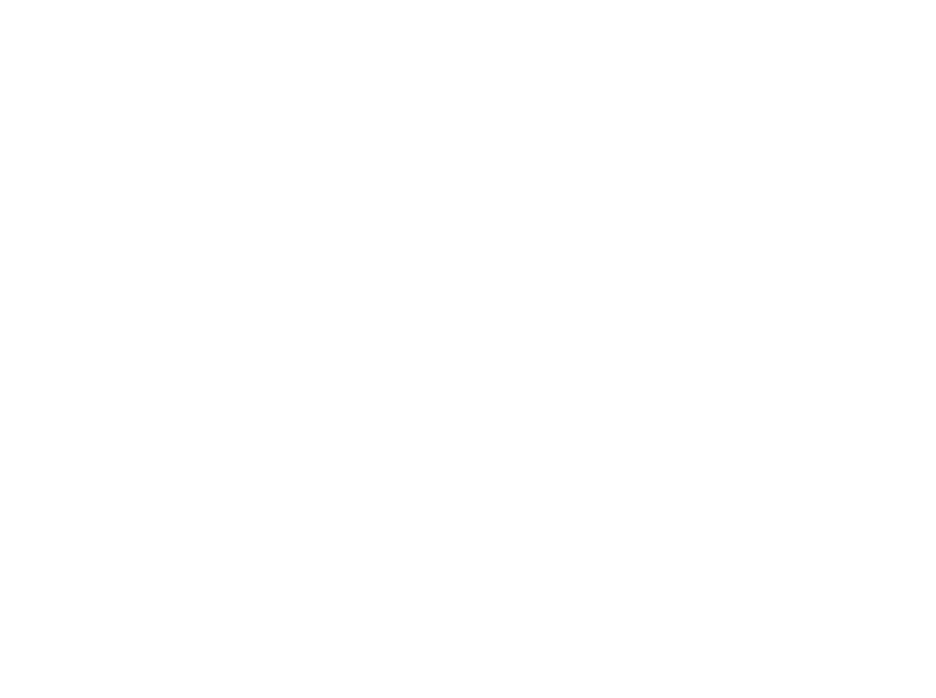
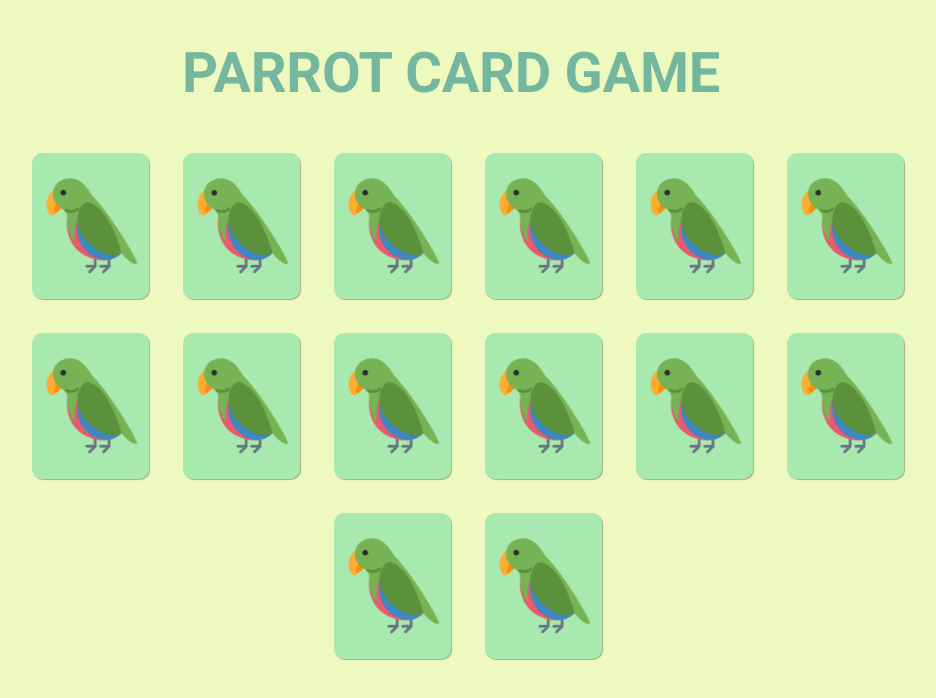
Before and after one commit to tnovaes/projeto4-parrots, a plain HTML site: page index.html in a window 1280 px wide. Shown: the whole page, without its empty margins (189-1125 px from the left). Drawn offline with Linux system fonts and the light colour scheme.

Commit message:
Versão com Layout

```diff
--- /dev/null
+++ b/css/style.css
@@ -0,0 +1,85 @@
+* {
+  margin: 0;
+  padding: 0;
+  box-sizing: border-box;
+}
+
+body {
+  background-color: #eef9bf;
+
+}
+
+header {
+  display: flex;
+  justify-content: center;
+  align-items: center;
+  margin-top: 40px;
+}
+
+h1 {
+  color: #75B79E;
+  font-family: 'Roboto', sans-serif;
+  font-size: 56px;
+  font-weight: 700;
+  line-height: 66px;
+  letter-spacing: -0.004em;
+  margin-bottom: 47px;
+
+}
+
+.container {
+  display: flex;
+  flex-wrap: wrap;
+  justify-content: center;
+  margin:0 180px;
+
+
+}
+
+.card {
+  width: 117px;
+  height: 146px;
+  position: relative;
+  margin-left: 34px;
+  margin-bottom: 34px;
+}
+
+.face {
+  width: 100%;
+  height: 100%;
+  background-color: #A7E9AF;
+  border-radius: 10px;
+  box-shadow: 1px 1px 1px rgba(0, 0, 0, .3);
+  display: flex;
+  align-items: center;
+  justify-content: center;
+  position: absolute;
+  backface-visibility: hidden;
+  transition: all .5s;
+  transform-style: preserve-3d;
+}
+
+.back-face {
+  transform: rotateY(180deg);
+}
+
+img {
+  width: 100px;
+  height: 100px;
+}
+
+@media (max-width: 550px){
+  h1{
+    font-size:46px;
+    line-height: 42px;
+    text-align: center;
+  }
+  .container{
+    flex-direction: column;
+    align-items: center;
+    margin:0 auto;
+  }
+  .card{
+    margin-left:0px;
+  }
+}
--- a/index.html
+++ b/index.html
@@ -1,13 +1,151 @@
 <!DOCTYPE html>
 <html lang="en">
+
 <head>
-    <meta charset="UTF-8">
-    <meta http-equiv="X-UA-Compatible" content="IE=edge">
-    <meta name="viewport" content="width=device-width, initial-scale=1.0">
-    <link rel="stylesheet" href="reset.css">
-    <title>Parrots</title>
+  <meta charset="UTF-8">
+  <meta http-equiv="X-UA-Compatible" content="IE=edge">
+  <meta name="viewport" content="width=device-width, initial-scale=1.0">
+  <link rel="stylesheet" href="./css/reset.css">
+  <link rel="stylesheet" href="./css/style.css">
+  <link rel="preconnect" href="https://fonts.googleapis.com">
+  <link rel="preconnect" href="https://fonts.gstatic.com" crossorigin>
+  <link href="https://fonts.googleapis.com/css2?family=Roboto:wght@700&display=swap" rel="stylesheet">
+  <title>Parrots</title>
 </head>
+
 <body>
+  <header>
+    <h1>PARROT CARD GAME</h1>
+  </header>
+  <div class="container">
+    <div class="card">
+      <div class="face">
+        <img src="./imagens/back.png" alt="Verso da Carta">
+      </div>
+      <div class="back-face face">
+        <img src="./imagens/carta1.gif" alt="Frente da Carta">
+      </div>
+    </div>
+
+    <div class="card">
+      <div class="face">
+        <img src="./imagens/back.png" alt="Verso da Carta">
+      </div>
+      <div class="back-face face">
+        <img src="./imagens/carta1.gif" alt="Frente da Carta">
+      </div>
+    </div>
+
+    <div class="card">
+      <div class="face">
+        <img src="./imagens/back.png" alt="Verso da Carta">
+      </div>
+      <div class="back-face face">
+        <img src="./imagens/carta1.gif" alt="Frente da Carta">
+      </div>
+    </div>
+
+    <div class="card">
+      <div class="face">
+        <img src="./imagens/back.png" alt="Verso da Carta">
+      </div>
+      <div class="back-face face">
+        <img src="./imagens/carta1.gif" alt="Frente da Carta">
+      </div>
+    </div>
+
+    <div class="card">
+      <div class="face">
+        <img src="./imagens/back.png" alt="Verso da Carta">
+      </div>
+      <div class="back-face face">
+        <img src="./imagens/carta1.gif" alt="Frente da Carta">
+      </div>
+    </div>
+
+    <div class="card">
+      <div class="face">
+        <img src="./imagens/back.png" alt="Verso da Carta">
+      </div>
+      <div class="back-face face">
+        <img src="./imagens/carta1.gif" alt="Frente da Carta">
+      </div>
+    </div>
+
+    <div class="card">
+      <div class="face">
+        <img src="./imagens/back.png" alt="Verso da Carta">
+      </div>
+      <div class="back-face face">
+        <img src="./imagens/carta1.gif" alt="Frente da Carta">
+      </div>
+    </div>
+
+    <div class="card">
+      <div class="face">
+        <img src="./imagens/back.png" alt="Verso da Carta">
+      </div>
+      <div class="back-face face">
+        <img src="./imagens/carta1.gif" alt="Frente da Carta">
+      </div>
+    </div>
+
+    <div class="card">
+      <div class="face">
+        <img src="./imagens/back.png" alt="Verso da Carta">
+      </div>
+      <div class="back-face face">
+        <img src="./imagens/carta1.gif" alt="Frente da Carta">
+      </div>
+    </div>
+
+    <div class="card">
+      <div class="face">
+        <img src="./imagens/back.png" alt="Verso da Carta">
+      </div>
+      <div class="back-face face">
+        <img src="./imagens/carta1.gif" alt="Frente da Carta">
+      </div>
+    </div>
+
+    <div class="card">
+      <div class="face">
+        <img src="./imagens/back.png" alt="Verso da Carta">
+      </div>
+      <div class="back-face face">
+        <img src="./imagens/carta1.gif" alt="Frente da Carta">
+      </div>
+    </div>
+
+    <div class="card">
+      <div class="face">
+        <img src="./imagens/back.png" alt="Verso da Carta">
+      </div>
+      <div class="back-face face">
+        <img src="./imagens/carta1.gif" alt="Frente da Carta">
+      </div>
+    </div>
+
+    <div class="card">
+      <div class="face">
+        <img src="./imagens/back.png" alt="Verso da Carta">
+      </div>
+      <div class="back-face face">
+        <img src="./imagens/carta1.gif" alt="Frente da Carta">
+      </div>
+    </div>
+
+    <div class="card">
+      <div class="face">
+        <img src="./imagens/back.png" alt="Verso da Carta">
+      </div>
+      <div class="back-face face">
+        <img src="./imagens/carta1.gif" alt="Frente da Carta">
+      </div>
+    </div>
+
+  </div>
 
 </body>
+
 </html>
```
Also changed, not shown: css/reset.css (renamed from reset.css), imagens/back.png (added), imagens/carta1.gif (added), imagens/carta2.gif (added), imagens/carta3.gif (added), imagens/carta4.gif (added), imagens/carta5.gif (added), imagens/carta6.gif (added), imagens/carta7.gif (added).
